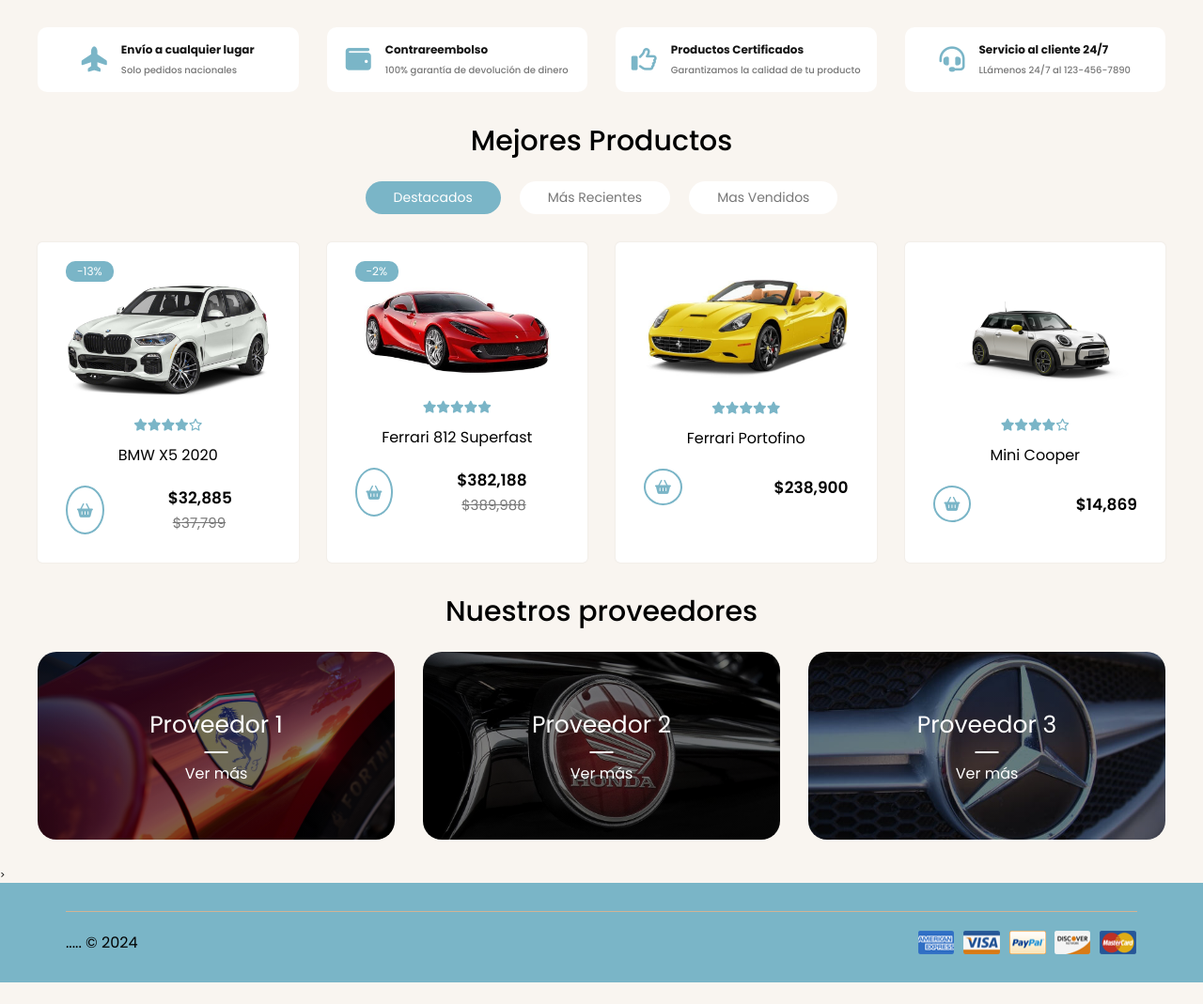
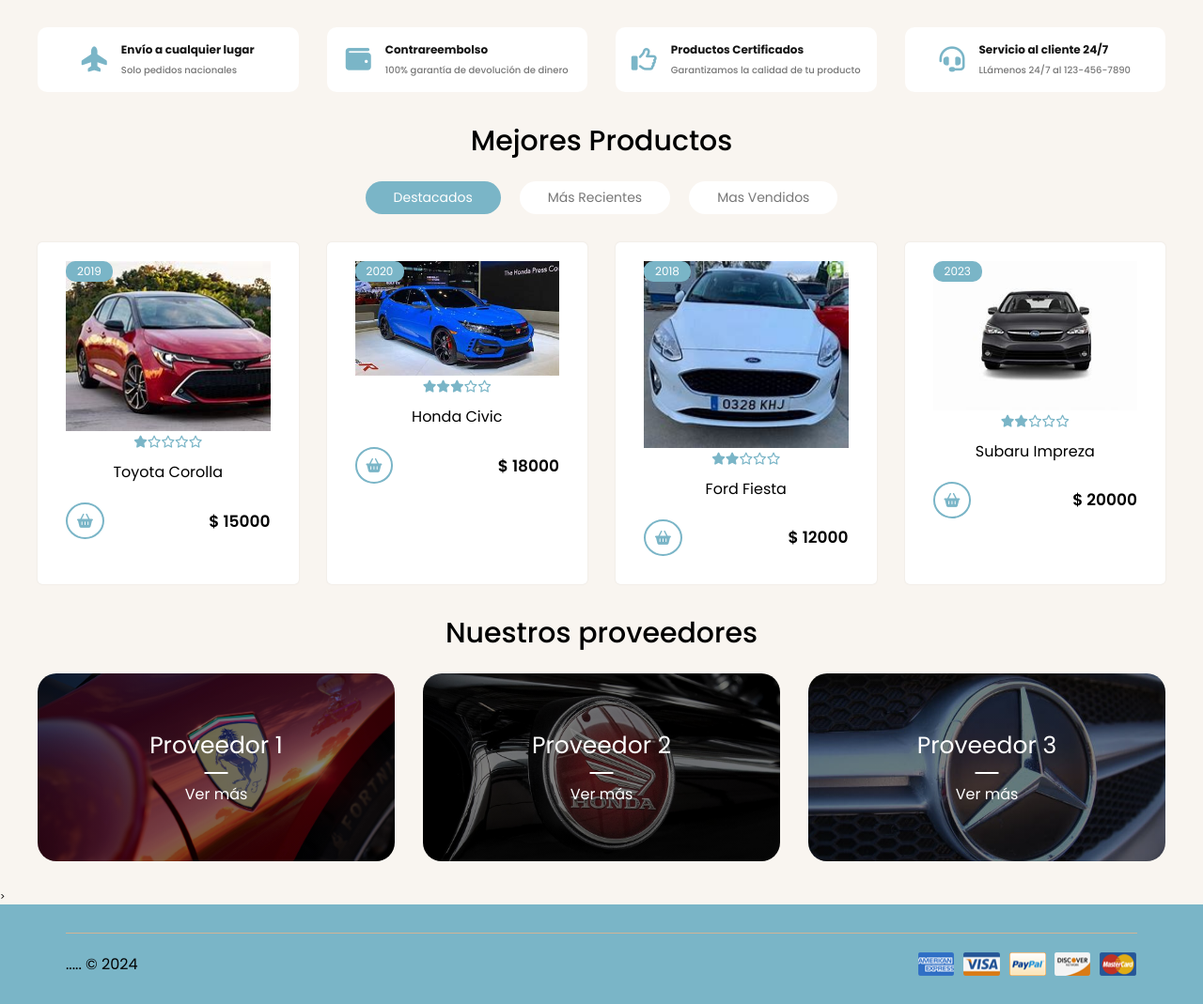
Before and after one commit to ZeB-ZuA/Auto-Venta, a PHP site: page / in a window 1280 px wide. Shown: the part 750-1819 px from the top of the page at 94% size. Before the commit the page ends 1796 px from the top, so only its background shows below. Run offline with PHP 8.4, Linux system fonts and the light colour scheme; data comes from the database, SQL or seed files in the repository; some libraries are stand-ins or nearby versions.

Commit message:
Dinamic index

```diff
--- a/App/views/products.php
+++ b/App/views/products.php
@@ -2,45 +2,9 @@
 
 <?php
 // Array de productos
-$productos = [
-    [
-        "img" => "../img/bmw2020.jpg",
-        "alt" => "BMW 2020",
-        "discount" => "-13%",
-        "stars" => 4,
-        "name" => "BMW X5 2020",
-        "price" => "$32,885",
-        "old_price" => "$37,799"
-    ],
-    [
-        "img" => "../img/ferrari812.jpg",
-        "alt" => "Ferrari 812",
-        "discount" => "-2%",
-        "stars" => 5,
-        "name" => "Ferrari 812 Superfast",
-        "price" => "$382,188",
-        "old_price" => "$389,988"
-    ],
-    [
-        "img" => "../img/ferrariPortofino.jpeg",
-        "alt" => "Ferrari Portofino",
-        "discount" => null,
-        "stars" => 5,
-        "name" => "Ferrari Portofino",
-        "price" => "$238,900",
-        "old_price" => null
-    ],
-    [
-        "img" => "../img/miniCooper.jpg",
-        "alt" => "Mini Cooper",
-        "discount" => null,
-        "stars" => 4,
-        "name" => "Mini Cooper",
-        "price" => "$14,869",
-        "old_price" => null
-    ],
-
-];
+require_once "../Service/CarService.php";
+$carservice=new CarService();
+$cars = $carservice->findAll();
 
 function renderStars($count) {
     $starsHTML = '';
@@ -65,12 +29,12 @@
     </div>
 
    <div class="container-products">
-            <?php foreach ($productos as $producto): ?>
+            <?php foreach ($cars as $car): ?>
             <div class="card-product">
                 <div class="container-img">
-                    <img src="<?= $producto['img']; ?>" alt="<?= $producto['alt']; ?>" />
-                    <?php if ($producto['discount']): ?>
-                    <span class="discount"><?= $producto['discount']; ?></span>
+                    <img src="<?= $car->getImage(); ?>" alt="<?= $car->getPlate(); ?>" />
+                    <?php if ($car->getYear()): ?>
+                    <span class="discount"><?= $car->getYear(); ?></span>
                     <?php endif; ?>
                     <div class="button-group">
                         <span><i class="fa-regular fa-eye"></i></span>
@@ -79,15 +43,13 @@
                 </div>
                 <div class="content-card-product">
                     <div class="stars">
-                        <?= renderStars($producto['stars']); ?>
+                        <?= renderStars(rand(1,5)); ?>
                     </div>
-                    <h3><?= $producto['name']; ?></h3>
+                    <h3><?= $car->getBrand()." ".$car->getModel() ?></h3>
                     <span class="add-cart"><i class="fa-solid fa-basket-shopping"></i></span>
                     <p class="price">
-                        <?= $producto['price']; ?>
-                        <?php if ($producto['old_price']): ?>
-                        <span><?= $producto['old_price']; ?></span>
-                        <?php endif; ?>
+                        <?= "$ ".$car->getPrice()?>
+
                     </p>
                 </div>
             </div>
```
